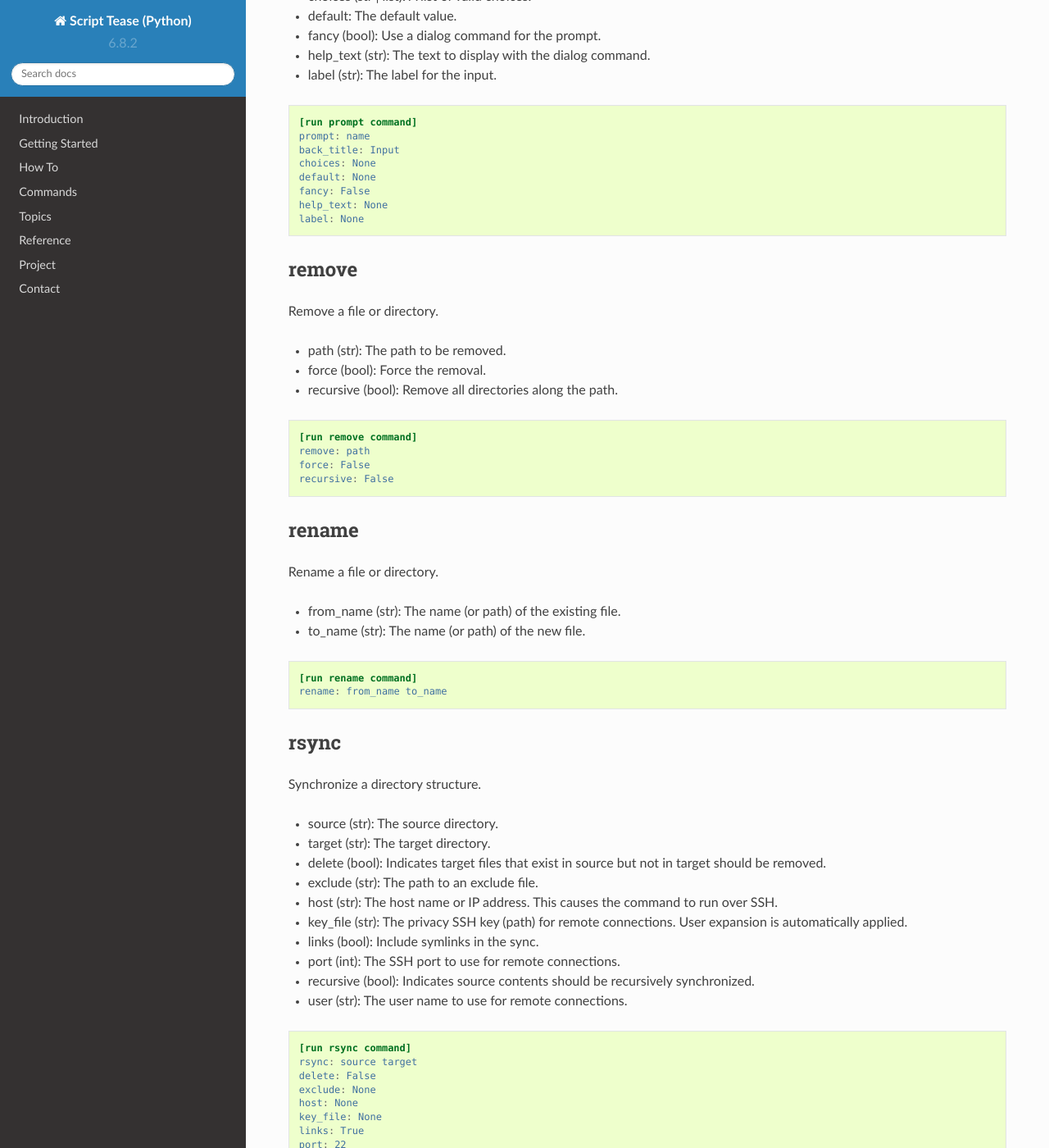
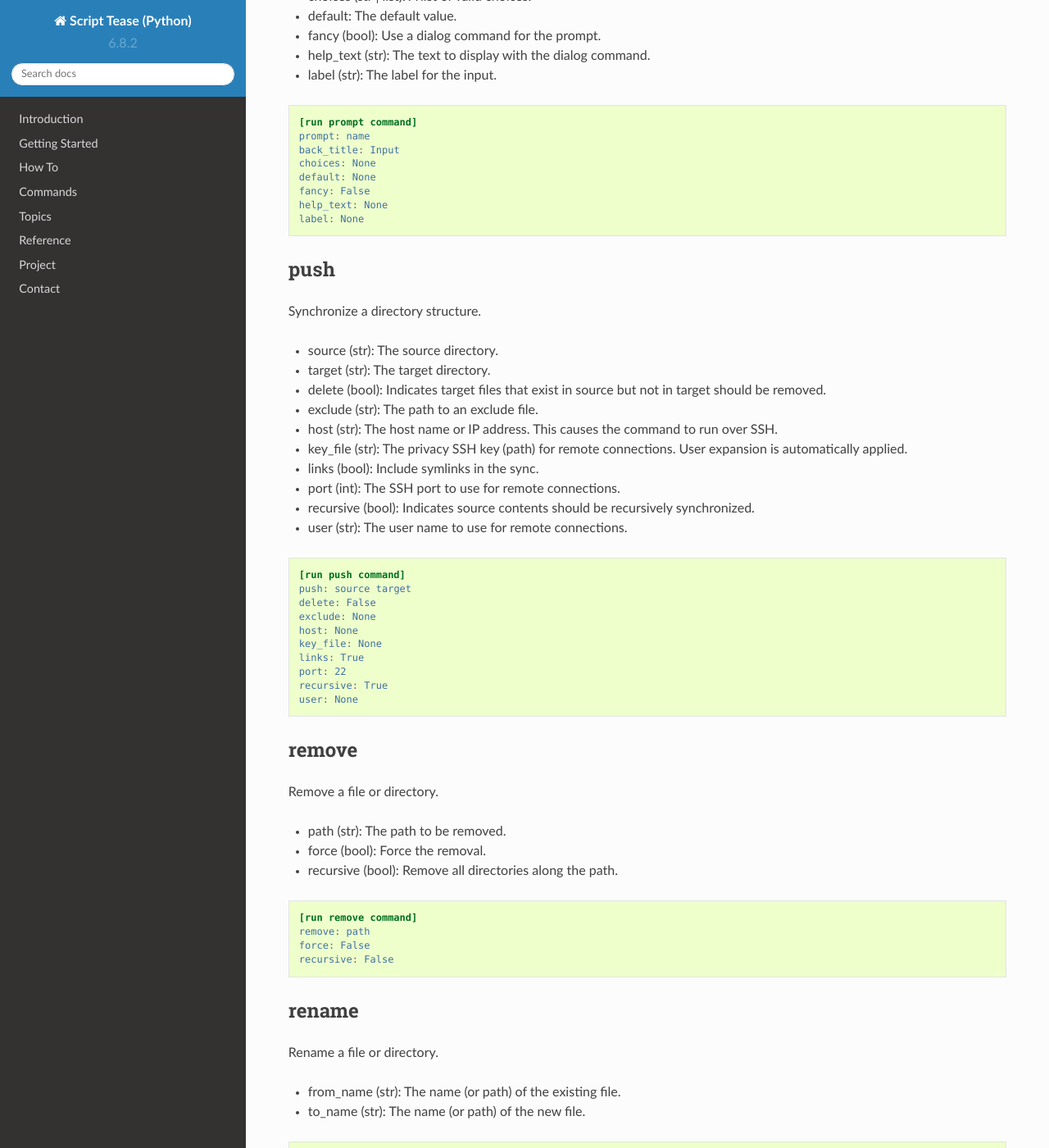
Before and after one commit to develmaycare/python-scripttease, a Sphinx documentation site: the page built from docs/source/_includes/overlays.rst, in a window 1280 px wide and 1400 px high, scrolled down 13774 px. Shown: the whole window at 82% size. Built offline with Sphinx 7.4.7 and the Read the Docs theme 2.0.0, drawn with Linux system fonts in a browser that asks for light colours; the version number is read from the project's files by our own code; some of the changed text lies outside the part shown.

```diff
--- a/docs/generate_command_signatures.py
+++ b/docs/generate_command_signatures.py
@@ -115,7 +115,7 @@ print_description("Postgres commands.")
 print_mapping(PGSQL_MAPPINGS)
 
 print_heading("POSIX")
-print_description("Posix commands form the basis of overlays for nix platforms.")
+print_description("Posix commands form the basis of overlays for *nix platforms.")
 print_mapping(POSIX_MAPPINGS, excludes=["func"])
 
 exclude_from_centos = COMMON_MAPPINGS.copy()
--- a/docs/source/_data/cloc.csv
+++ b/docs/source/_data/cloc.csv
@@ -1,3 +1,3 @@
 files,language,blank,comment,code
-22,Python,1123,979,1844
-22,SUM,1123,979,1844
+22,Python,1124,981,1847
+22,SUM,1124,981,1847
--- a/docs/source/_includes/overlays.rst
+++ b/docs/source/_includes/overlays.rst
@@ -528,7 +528,7 @@ Work with a PostgreSQL user.
 POSIX
 =====
 
-Posix commands form the basis of overlays for nix platforms.
+Posix commands form the basis of overlays for *nix platforms.
 
 append
 ------
@@ -735,6 +735,36 @@ Prompt the user for input.
     fancy: False
     help_text: None
     label: None
+
+push
+----
+
+Synchronize a directory structure.
+
+- source (str): The source directory.
+- target (str): The target directory.
+- delete (bool): Indicates target files that exist in source but not in target should be removed.
+- exclude (str): The path to an exclude file.
+- host (str): The host name or IP address. This causes the command to run over SSH.
+- key_file (str): The privacy SSH key (path) for remote connections. User expansion is automatically applied.
+- links (bool): Include symlinks in the sync.
+- port (int): The SSH port to use for remote connections.
+- recursive (bool): Indicates source contents should be recursively synchronized.
+- user (str): The user name to use for remote connections.
+
+
+.. code-block:: ini
+
+    [run push command]
+    push: source target
+    delete: False
+    exclude: None
+    host: None
+    key_file: None
+    links: True
+    port: 22
+    recursive: True
+    user: None
 
 remove
 ------
```
Also changed, not shown: DISTRIBUTING.txt (added, +49 -0 lines), 2 other files.
